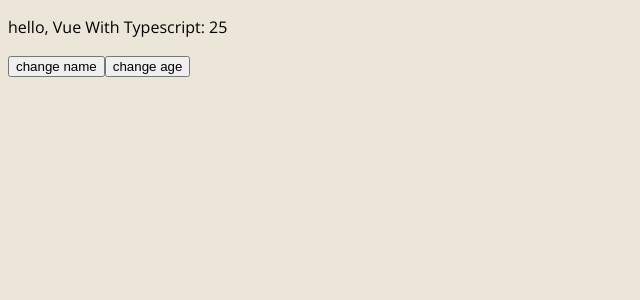
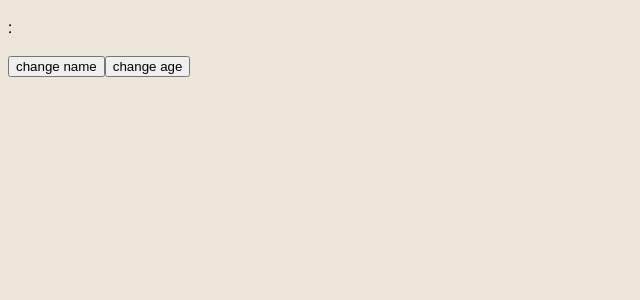
Before and after one commit to toshi-ue/vue_with_typescript, a Vue app: page / in a window 1280 px wide. Shown: the top 300 px of the page, without its empty margins (0-640 px from the left). Built offline with nearby package versions, Linux system fonts and the light colour scheme.

Commit message:
update: reactive, refを使用した書き方

```diff
--- a/src/App.vue
+++ b/src/App.vue
@@ -7,17 +7,30 @@
 </template>
 
 <script lang="ts">
-import { defineComponent } from "vue";
+import { defineComponent, reactive, ref, toRefs } from "vue";
 
 export default defineComponent({
   name: "App",
   components: {},
-  data() {
-    return {
-      name: "hello, Vue With Typescript",
-      age: 25 as number | string,
-    };
+  setup() {
+    // const state = reactive({
+    //   name: "Link",
+    //   age: 25 as number | string,
+    // });
+    // state.name = ref("Link"); // cannot change type
+    // state.age = "26";
+    // return { ...toRefs(state) };
+    // const name = ref("Link");
+    // const age = ref(25) as number | string; // cannot write like this
+    // const age = ref<number | string>(25);
+    // return { name, age };
   },
+  // data() {
+  //   return {
+  //     name: "hello, Vue With Typescript",
+  //     age: 25 as number | string,
+  //   };
+  // },
   methods: {
     changeName(name: string) {
       this.name = name;
```
